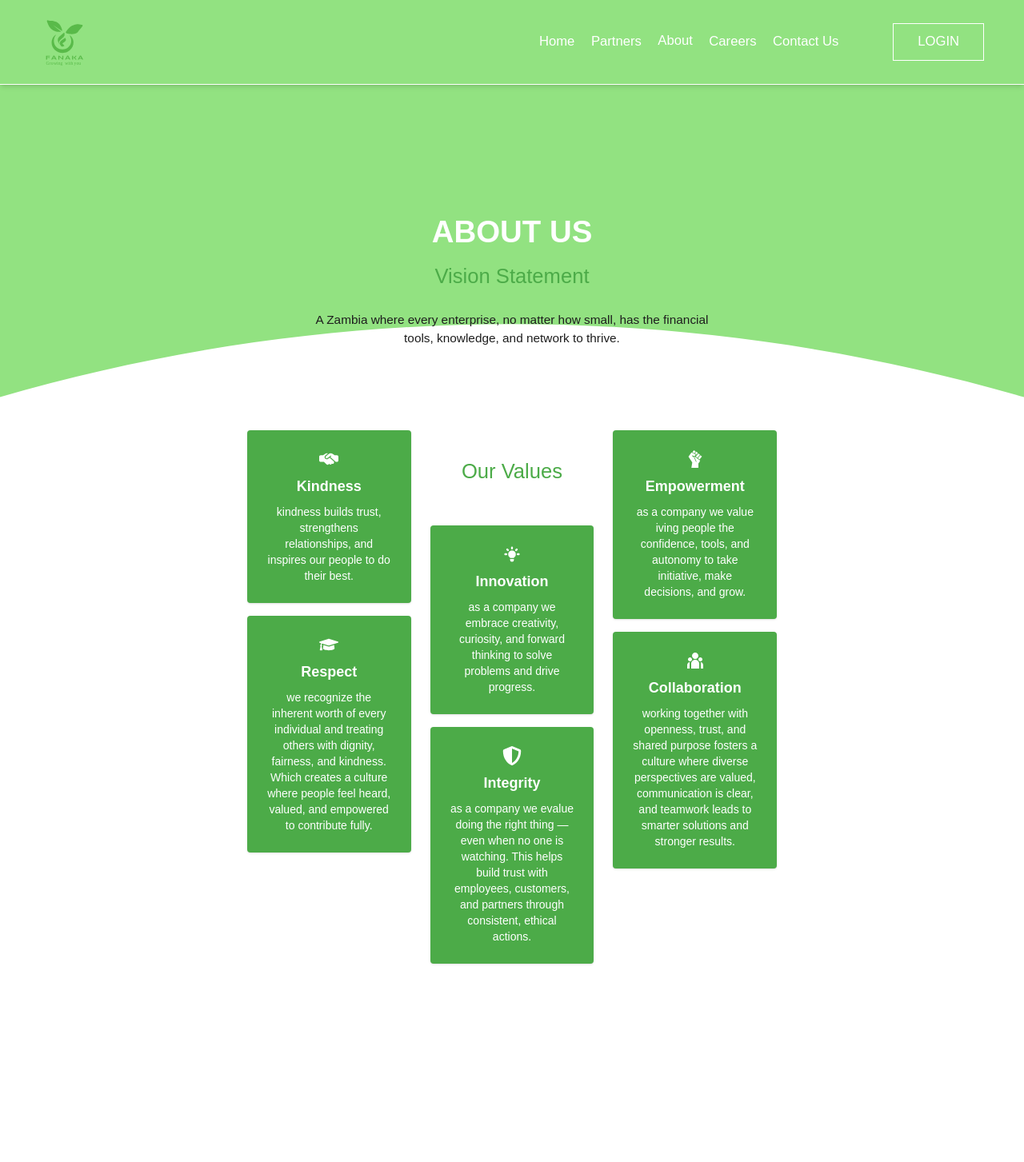
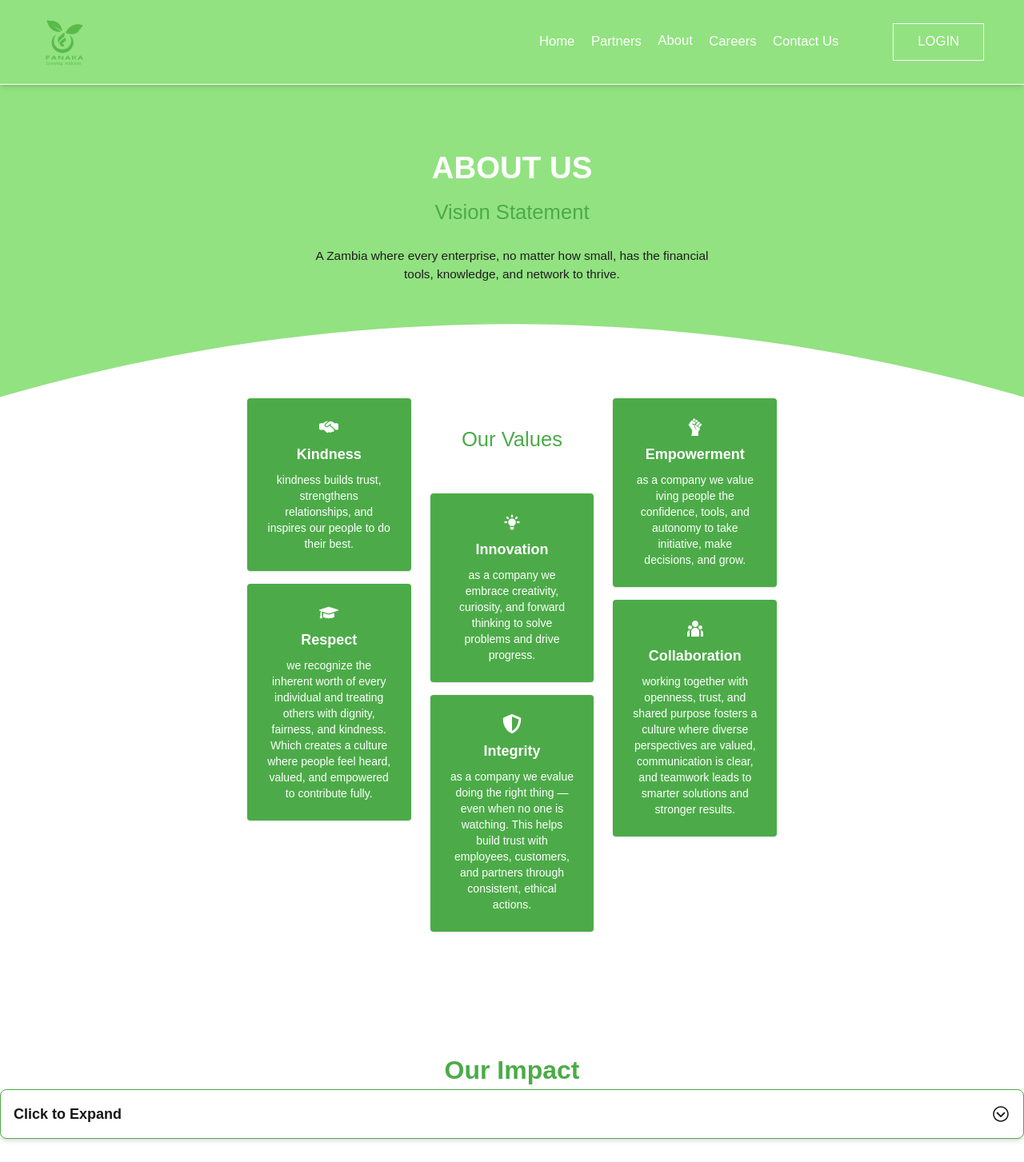
Before and after one commit to Leevai-Kaugu/fanaka-web-app, a Next.js app: page /about in a window 1280 px wide. Shown: the top 1453 px of the page at 80% size. Built offline with nearby package versions, Linux system fonts and the light colour scheme.

Commit message:
about table added

```diff
--- a/app/(root)/about/page.tsx
+++ b/app/(root)/about/page.tsx
@@ -3,8 +3,8 @@
 import Nav from '@/components/nav/page';
 import Values from '@/components/our_values/page';
 import OurTeam from '@/components/our_team/page';
+import Impact from '@/components/impact/page';
 import Image from 'next/image';
-import background from '@/public/Nav bg-01.svg';
 import Scroll from '@/components/scroll/page';
 
 export default function AboutPage() {
@@ -13,9 +13,10 @@ export default function AboutPage() {
       <div className="relative grid w-full min-h-screen">
         {/* Background Image */}
         <Image
-          src={background}
+          src='/Nav bg-01.svg'
           alt="Background Image"
-          priority
+          width={1100}
+          height={900}
           className="object-cover col-start-1 row-start-1 w-full min-h-[80vh]"
         />
 
@@ -24,7 +25,7 @@ export default function AboutPage() {
           <Nav />
 
           {/* About Section */}
-          <section className="flex flex-col items-center justify-center text-center mt-24 md:mt-40 px-6 md:px-0">
+          <section className="flex flex-col items-center justify-center text-center mt-24 md:mt-20 px-6 md:px-0">
             <h1 className="text-[7vw] md:text-[3vw] text-white font-bold md:leading-tight">ABOUT US</h1>
             <p className="text-fp text-[6vw] md:text-[2vw] md:mt-3">Vision Statement</p>
             <p className="text-fg md:text-[1.2vw] text-[5vw] md:text-base w-full md:w-[40%] md:mt-6 mt-2">
@@ -33,10 +34,15 @@ export default function AboutPage() {
           </section>
 
           {/* Our Values Section */}
-          <section className="px-6 md:px-16 md:mt-20 mt-5">
+          <section className="px-6 md:px-16 md:mt-30 mt-5">
             <Values />
           </section>
 
+            {/* Impact Section */}
+            <div>
+              <h2 className="text-[6vw] md:text-[2rem] text-fp font-semibold text-center mt-24 md:mt-10 px-6 md:px-16">Our Impact</h2>
+              <Impact />
+            </div>
           {/* Our Team Section */}
           <section className="flex flex-col items-center mt-24 md:mt-32 px-6 md:px-16">
             <h2 className="text-[6vw] md:text-[2rem] mb-10 text-fp font-semibold">Our Team</h2>
--- a/app/(root)/contact/page.tsx
+++ b/app/(root)/contact/page.tsx
@@ -1,15 +1,6 @@
 import Nav from '@/components/nav/page'
-import green from "@/public/green house-01.svg"
 import Image from "next/image";
-import background from "@/public/Nav bg-01.svg"
-import apex from "@/public/Apex foundry.png"
 import Scroll from "@/components/scroll/page";
-import learn from '@/public/LearnInk logo.png'
-import cellulant from '@/public/cellulant.png'
-import axesfin from '@/public/axesfin.png'
-import bestlife from '@/public/Bestlife-Logo.png'
-import digital from '@/public/digital africa.png'
-import Metrics from "@/components/metrics/page";
 import { FaPhoneAlt, FaClock } from "react-icons/fa";
 import { FaLocationDot } from "react-icons/fa6";
 import { IoIosMail } from "react-icons/io";
@@ -24,7 +15,7 @@ export default function Home() {
    <Scroll>
       <div className='grid relative w-[100%] h-full items-center'>
         <Image
-          src={background} // Home page background
+          src='/Nav bg-01.svg' // Home page background
           alt="Hero image"
           width={1100}
           height={900}
--- a/app/(root)/page.tsx
+++ b/app/(root)/page.tsx
@@ -1,7 +1,7 @@
+'use client";'
 import Nav from "@/components/nav/page";
 import Hero from "@/components/hero/page";
 import Image from "next/image";
-import background from "@/public/front-view-woman-carrying-harvest.jpg";
 import Summary from "@/components/about_summary/page";
 import Scroll from "@/components/scroll/page";
 import Metrics from "@/components/metrics/page";
@@ -12,7 +12,7 @@ export default function Home() {
       <div className="grid relative w-full h-full">
         {/* Responsive Background Image */}
         <Image
-          src={background}
+          src='/front-view-woman-carrying-harvest.jpg'
           alt="Woman carrying harvest"
           width={1920}
           height={1080}
--- /dev/null
+++ b/components/impact/page.tsx
@@ -0,0 +1,30 @@
+'use client';
+
+import { useState } from 'react';
+import { IoIosArrowDropdown,IoIosArrowDropup } from "react-icons/io";
+import Impact_table from '../impact_table/page';
+
+export default function Impact() {
+  const [isOpen, setIsOpen] = useState(false);
+
+  const toggleOpen = () => setIsOpen(!isOpen);
+
+  return (
+    <div className="w-full mx-auto p-4 border border-fp rounded-lg shadow-md bg-white">
+      <button
+        onClick={toggleOpen}
+        className="w-full flex items-center justify-between text-left"
+      >
+        <span className="font-semibold text-lg">Click to {isOpen ? 'Collapse' : 'Expand'}</span>
+        {isOpen ? <IoIosArrowDropup size={24} /> : <IoIosArrowDropdown size={24} />}
+      </button>
+
+      {/* Animated Expandable Content */}
+      {isOpen && (
+        <div className="mt-4 text-gray-700 transition-all duration-300 ease-in-out w-full">
+          <Impact_table/>
+        </div>
+      )}
+    </div>
+  );
+}
--- /dev/null
+++ b/components/impact_table/page.tsx
@@ -0,0 +1,50 @@
+'use client';
+
+export default function FancyTable() {
+  const users = [
+    { Target_indicator: 'John Doe', Definition: 'john@example.com', Fanaka_metric: 'Active' },
+    { Target_indicator: 'Jane Smith', Definition: 'jane@example.com', Fanaka_metric: 'Inactive' },
+    { Target_indicator: 'Michael Johnson', Definition: 'michael@example.com', Fanaka_metric: 'Active' },
+    { Target_indicator: 'Emily Davis', Definition: 'emily@example.com', Fanaka_metric: 'Pending' },
+  ];
+
+  return (
+    <div className="overflow-x-auto mt-10 w-full">
+      <div className="inline-block min-w-full rounded-lg shadow-md overflow-hidden">
+        <table className="min-w-full leading-normal">
+          <thead className="bg-flp text-white w-full">
+            <tr>
+              <th className="px-5 py-3 text-left text-xs font-semibold uppercase tracking-wider">
+                Target – Indicator
+              </th>
+              <th className="px-5 py-3 text-left text-xs font-semibold uppercase tracking-wider">
+                Definition
+              </th>
+              <th className="px-5 py-3 text-left text-xs font-semibold uppercase tracking-wider">
+                Fanaka Metric
+              </th>
+            </tr>
+          </thead>
+          <tbody>
+            {users.map((user, index) => (
+              <tr
+                key={index}
+                className={index % 2 === 0 ? 'bg-white' : 'bg-gray-70'}
+              >
+                <td className="px-5 py-5 text-sm">{user.name}</td>
+                <td className="px-5 py-5 text-sm">{user.email}</td>
+                <td className="px-5 py-5 text-sm">
+                  <span
+                    className={`inline-flex px-2 py-1 rounded-full text-xs font-semibold`}
+                  >
+                    {user.status}
+                  </span>
+                </td>
+              </tr>
+            ))}
+          </tbody>
+        </table>
+      </div>
+    </div>
+  );
+}
```
Also changed, not shown: app/(root)/partners/page.tsx (+10 -17 lines).
